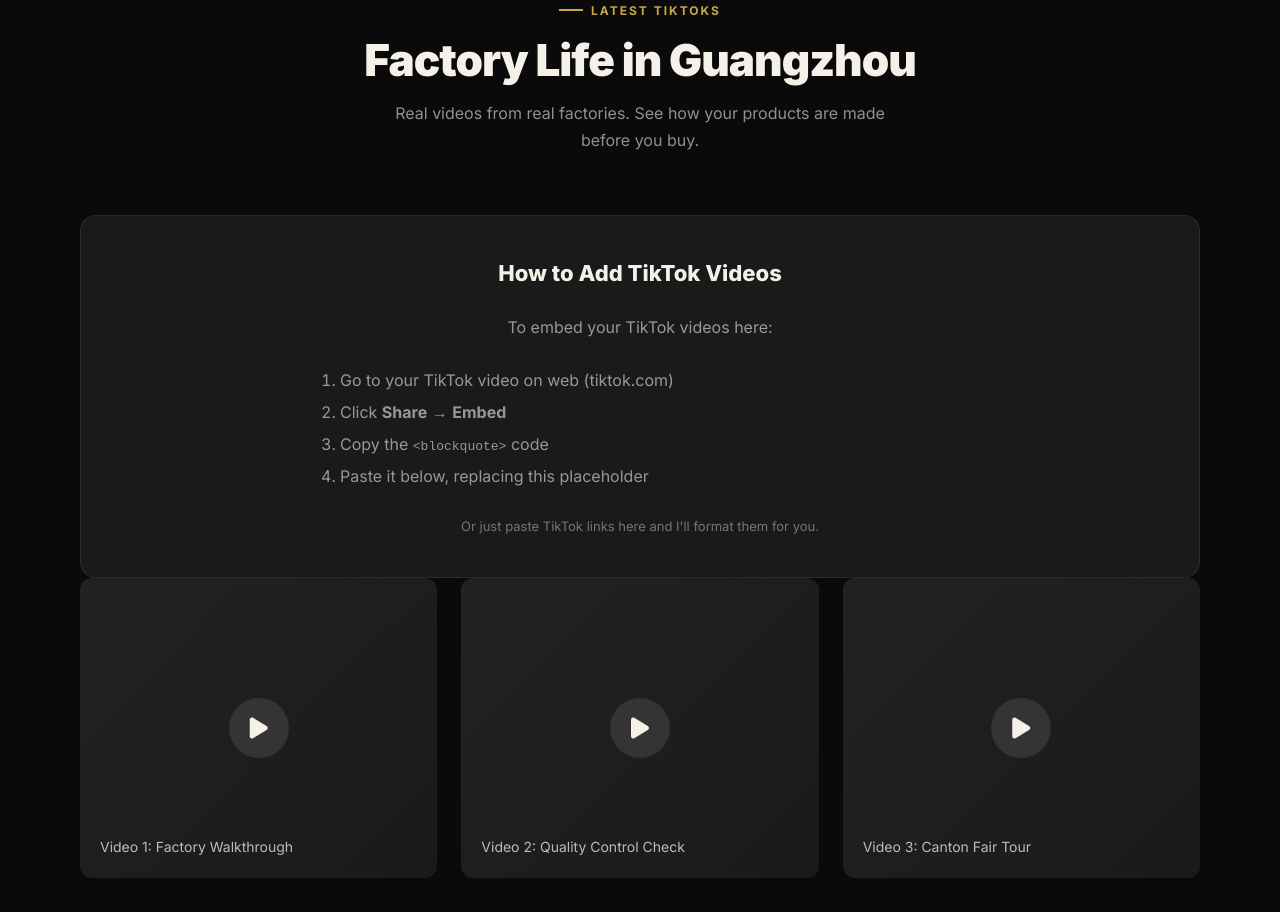
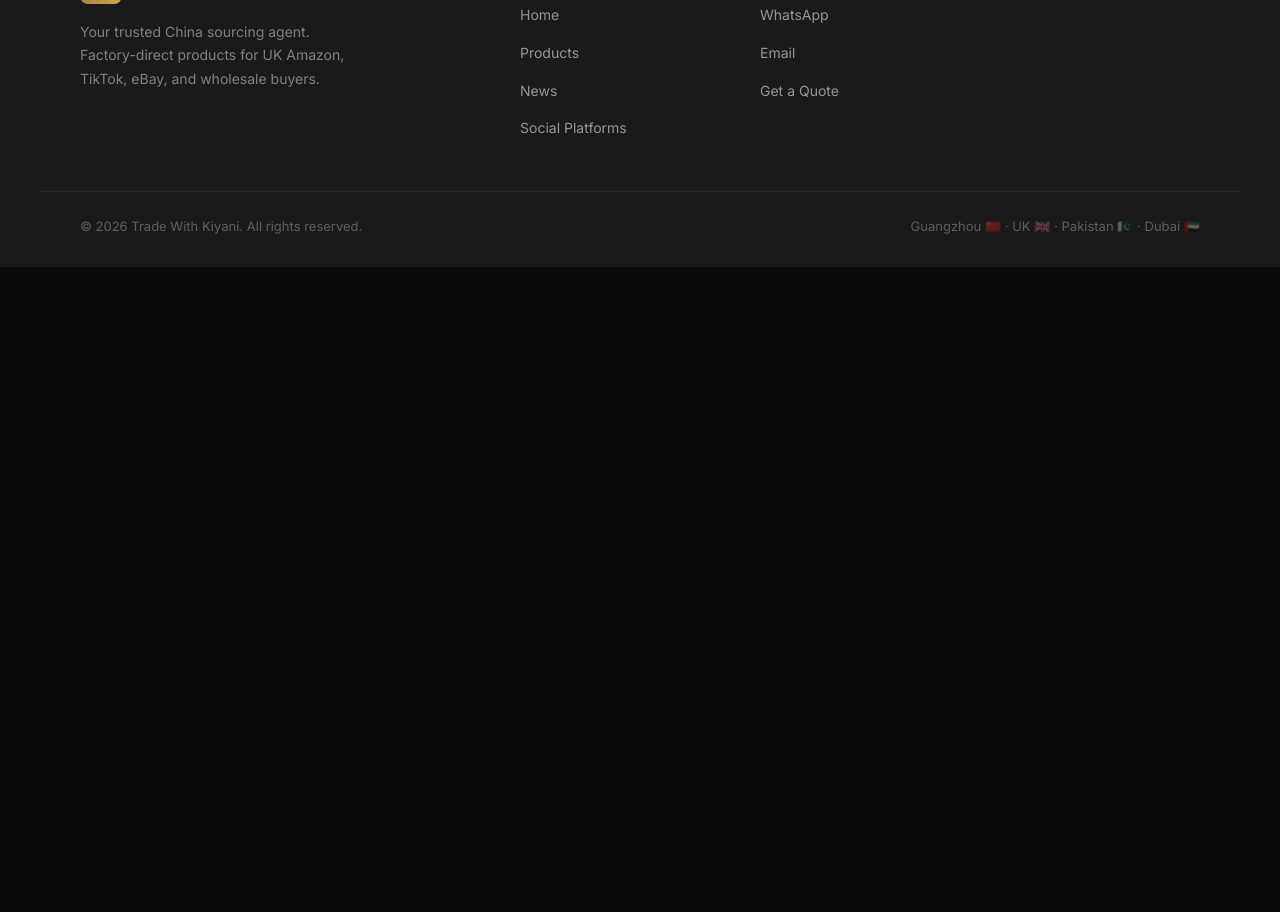
Before and after one commit to rsakiyani/tradewithkiyani, a plain HTML site: page social-platforms.html in a window 1280 px wide. Shown: the part 1666-2578 px from the top of the page. After the commit the page ends 1933 px from the top, so only its background shows below. Drawn offline with Linux system fonts and the light colour scheme.

Commit message:
Update social-platforms.html

```diff
--- a/social-platforms.html
+++ b/social-platforms.html
@@ -117,63 +117,7 @@
 
         </div>
     </div>
-</section>
 
-<!-- ─── TIKTOK VIDEOS ─── -->
-<section class="tiktok" style="background:var(--black);">
-    <div class="section-container">
-        <div class="section-header" style="text-align:center;">
-            <div class="section-tag" style="justify-content:center; display:flex;">Latest TikToks</div>
-            <h2 class="section-title" style="text-align:center;">Factory Life in Guangzhou</h2>
-            <p class="section-subtitle" style="margin:0 auto; text-align:center; max-width:500px;">
-                Real videos from real factories. See how your products are made before you buy.
-            </p>
-        </div>
-
-        <!-- TIKTOK EMBED INSTRUCTIONS -->
-        <div class="tiktok-embed fade-in">
-            <h3>How to Add TikTok Videos</h3>
-            <p style="color:rgba(255,255,255,0.55); margin-bottom:24px;">
-                To embed your TikTok videos here:
-            </p>
-            <ol style="color:rgba(255,255,255,0.55); text-align:left; max-width:600px; margin:0 auto 24px; line-height:2;">
-                <li>Go to your TikTok video on web (tiktok.com)</li>
-                <li>Click <strong>Share</strong> → <strong>Embed</strong></li>
-                <li>Copy the <code>&lt;blockquote&gt;</code> code</li>
-                <li>Paste it below, replacing this placeholder</li>
-            </ol>
-            <p style="color:rgba(255,255,255,0.4); font-size:13px;">
-                Or just paste TikTok links here and I'll format them for you.
-            </p>
-        </div>
-
-        <!-- PLACEHOLDER VIDEO GRID -->
-        <div class="tiktok-video-grid">
-            <div class="tiktok-video fade-in">
-                <div class="tiktok-play"><i class="fas fa-play"></i></div>
-                <p style="position:absolute; bottom:20px; left:20px; color:rgba(255,255,255,0.7); font-size:14px;">
-                    Video 1: Factory Walkthrough
-                </p>
-            </div>
-            <div class="tiktok-video fade-in fade-in-delay-1">
-                <div class="tiktok-play"><i class="fas fa-play"></i></div>
-                <p style="position:absolute; bottom:20px; left:20px; color:rgba(255,255,255,0.7); font-size:14px;">
-                    Video 2: Quality Control Check
-                </p>
-            </div>
-            <div class="tiktok-video fade-in fade-in-delay-2">
-                <div class="tiktok-play"><i class="fas fa-play"></i></div>
-                <p style="position:absolute; bottom:20px; left:20px; color:rgba(255,255,255,0.7); font-size:14px;">
-                    Video 3: Canton Fair Tour
-                </p>
-            </div>
-        </div>
-
-        <div style="text-align:center; margin-top:40px;">
-            <a href="https://www.tiktok.com/@tradewithkiyani" target="_blank" class="btn-whatsapp">
-                <i class="fab fa-tiktok"></i>
-                Follow @tradewithkiyani on TikTok
-            </a>
         </div>
     </div>
 </section>
```
